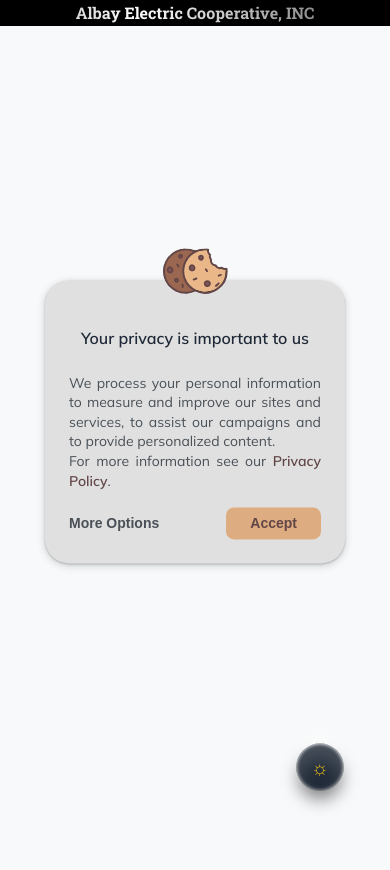
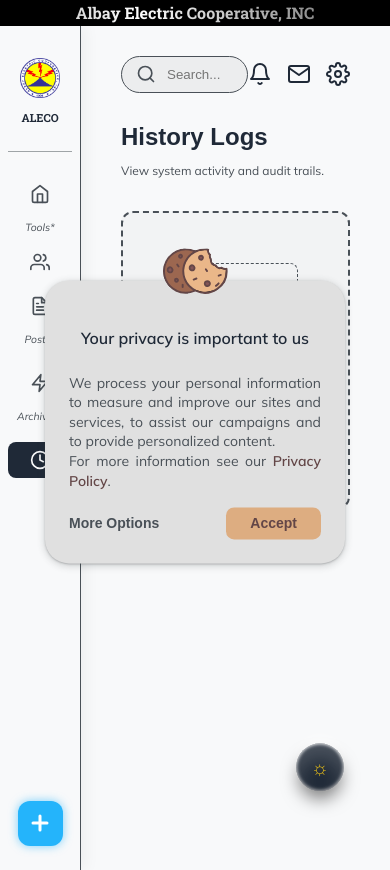
Before and after one commit to zeusgitDev16/ALECO-PIS, a React (Vite) app in the folder ALECO_PIS/: page /admin-history in a window 390 px wide. Before the commit the page ends 844 px from the top, so only its background shows below. Built offline with nearby package versions, Linux system fonts and the light colour scheme; no server answers; a web font is replaced by a local one.

Commit message:
feb 23 lunch

```diff
--- a/ALECO_PIS/package.json
+++ b/ALECO_PIS/package.json
@@ -18,7 +18,8 @@
     "date-fns": "^4.1.0",
     "dotenv": "^17.3.1",
     "express": "^5.2.1",
-    "mysql2": "^3.17.2",
+    "mysql2": "^3.17.4",
+    "nodemailer": "^8.0.1",
     "prop-types": "^15.8.1",
     "react": "^19.2.0",
     "react-dom": "^19.2.0",
@@ -37,7 +38,7 @@
     "eslint-plugin-react-hooks": "^7.0.1",
     "eslint-plugin-react-refresh": "^0.4.24",
     "globals": "^16.5.0",
-    "nodemon": "^3.1.13",
+    "nodemon": "^3.1.14",
     "vite": "^7.3.1"
   }
 }
--- a/ALECO_PIS/src/App.jsx
+++ b/ALECO_PIS/src/App.jsx
@@ -14,6 +14,7 @@ import PrivacyNotice from './PrivacyNotice.jsx';
 import AdminUsers from './components/Users.jsx';
 import AdminTickets from './components/Tickets.jsx';
 import AdminInterruptions from './components/Interruptions.jsx';
+import AdminHistory from './components/History.jsx';
 
 // --- NEW HELPER COMPONENT ---
 // We put the UI logic here so it can "talk" to the Router
@@ -50,6 +51,7 @@ const NavigationWrapper = ({ theme, toggleTheme }) => {
         <Route path="/admin-users" element={<AdminUsers />} />
         <Route path="/admin-tickets" element={<AdminTickets />} />
         <Route path="/admin-interruptions" element={<AdminInterruptions />} />
+        <Route path="/admin-history" element={<AdminHistory />} />
       </Routes>
 
       <CookieBanner />
--- /dev/null
+++ b/ALECO_PIS/src/CSS/CreatePost.css
@@ -0,0 +1,60 @@
+/* From Uiverse.io by felipesntr - Modified to Light Blue with Glow */
+.create-post-btn {
+  border: none;
+  background-color: #24b4fb;
+  border-radius: 0.9em;
+  cursor: pointer;
+  padding: 0.8em 1.2em 0.8em 1em;
+  transition: all ease-in-out 0.2s;
+  font-size: 16px;
+  width: 100%;
+  box-shadow: 0 0 10px rgba(36, 180, 251, 0.6);
+  overflow: hidden;
+}
+
+.create-post-btn span {
+  display: flex;
+  justify-content: center;
+  align-items: center;
+  color: #fff;
+  font-weight: 600;
+}
+
+.create-post-btn svg {
+  margin-right: 8px;
+}
+
+.create-post-btn:hover {
+  background-color: #0071e2;
+  box-shadow: 0 0 20px rgba(36, 180, 251, 0.8), 0 0 40px rgba(36, 180, 251, 0.4);
+  transform: scale(1.02);
+}
+
+/* Responsive: Icon only on small screens (matches Sidebar breakpoint) */
+@media (max-width: 1000px) {
+  .create-post-btn {
+    width: 45px;
+    height: 45px;
+    padding: 0;
+    border-radius: 12px;
+    display: flex;
+    justify-content: center;
+    align-items: center;
+    margin: 0 auto;
+  }
+
+  .create-post-btn .btn-text {
+    display: none;
+  }
+
+  .create-post-btn svg {
+    margin-right: 0;
+    width: 24px;
+    height: 24px;
+  }
+
+  .create-post-btn span {
+    width: 100%;
+    justify-content: center;
+  }
+}
--- a/ALECO_PIS/src/CSS/ReportaProblem.css
+++ b/ALECO_PIS/src/CSS/ReportaProblem.css
@@ -404,6 +404,10 @@
     width: 100%;
   }
 
+  .concern-group {
+    margin-left: 0;
+  }
+
   .form__group_oneform__field {
     width: 100%;
   }
--- a/ALECO_PIS/src/CSS/Sidebar.css
+++ b/ALECO_PIS/src/CSS/Sidebar.css
@@ -135,6 +135,11 @@
     align-items: center; /* Center content for icon mode */
   }
 
+  .sidebar-menu,
+  .sidebar-content {
+    width: 100%;
+  }
+
   .sidebar-logo {
     width: 40px;
     height: 40px;
@@ -174,30 +179,3 @@
 .sidebar-footer {
   margin-top: 1rem;
 }
-
-/* From Uiverse.io by felipesntr - Modified to Light Blue with Glow */
-.sidebar-footer button {
-  border: none;
-  background-color: #24b4fb;
-  border-radius: 0.9em;
-  cursor: pointer;
-  padding: 0.8em 1.2em 0.8em 1em;
-  transition: all ease-in-out 0.2s;
-  font-size: 16px;
-  width: 100%;
-  box-shadow: 0 0 10px rgba(36, 180, 251, 0.6);
-}
-
-.sidebar-footer button span {
-  display: flex;
-  justify-content: center;
-  align-items: center;
-  color: #fff;
-  font-weight: 600;
-}
-
-.sidebar-footer button:hover {
-  background-color: #0071e2;
-  box-shadow: 0 0 20px rgba(36, 180, 251, 0.8), 0 0 40px rgba(36, 180, 251, 0.4);
-  transform: scale(1.02);
-}
--- a/ALECO_PIS/src/PrivacyNotice.jsx
+++ b/ALECO_PIS/src/PrivacyNotice.jsx
@@ -5,6 +5,18 @@ import './CSS/ReportaProblem.css'; // Reusing card and button styles
 const PrivacyNotice = () => {
     return (
         <div id="privacy" className="interruption-list-container">
+            <style>
+                {`
+                    .btn-agree {
+                        box-shadow: 0 0 15px rgba(36, 180, 251, 0.5);
+                        transition: all 0.3s ease-in-out;
+                    }
+                    .btn-agree:hover {
+                        box-shadow: 0 0 25px rgba(36, 180, 251, 0.8), 0 0 50px rgba(36, 180, 251, 0.4);
+                        transform: scale(1.02);
+                    }
+                `}
+            </style>
             <h2 className="section-title">Privacy Notice</h2>
             <div className="report-main-card" style={{ color: 'var(--text-main)' }}>
                 <p style={{ lineHeight: '1.6', textAlign: 'justify' }}>
--- /dev/null
+++ b/ALECO_PIS/src/components/History.jsx
@@ -0,0 +1,25 @@
+import React from 'react';
+import AdminLayout from './AdminLayout';
+
+
+const AdminHistory = () => {
+  return (
+    <AdminLayout activePage="history">
+        <div className="dashboard-header">
+          <h2 className="header-title">History Logs</h2>
+          <p className="header-subtitle">View system activity and audit trails.</p>
+        </div>
+
+        {/* Content Area */}
+        <div className="dashboard-widget">
+          <div className="widget-text">
+            <div style={{ padding: '40px', border: '1px dashed var(--text-secondary)', borderRadius: '8px' }}>
+              History logs will be displayed here.
+            </div>
+          </div>
+        </div>
+    </AdminLayout>
+  );
+};
+
+export default AdminHistory;
--- a/ALECO_PIS/src/components/Sidebar.jsx
+++ b/ALECO_PIS/src/components/Sidebar.jsx
@@ -2,6 +2,7 @@ import React from 'react';
 import { Link } from 'react-router-dom';
 import '../CSS/Sidebar.css';
 import alecoLogo from '../assets/Aleco-logo-modified.png';
+import CreatePost from './buttons/CreatePost';
 
 const AdminSidebar = ({ activePage }) => {
   return (
@@ -60,18 +61,19 @@ const AdminSidebar = ({ activePage }) => {
           </Link>
 
           <span className="sidebar-label">Archives*</span>
+
+          {/* History */}
+          <Link to="/admin-history" className={`sidebar-item ${activePage === 'history' ? 'active' : ''}`}>
+            <svg xmlns="http://www.w3.org/2000/svg" width="24" height="24" viewBox="0 0 24 24" fill="none" stroke="currentColor" strokeWidth="2" strokeLinecap="round" strokeLinejoin="round">
+              <circle cx="12" cy="12" r="10"></circle>
+              <polyline points="12 6 12 12 16 14"></polyline>
+            </svg>
+            <span>History</span>
+          </Link>
         </div>
 
         <div className="sidebar-footer">
-          <button>
-            <span>
-              <svg xmlns="http://www.w3.org/2000/svg" width="20" height="20" viewBox="0 0 24 24" fill="none" stroke="currentColor" strokeWidth="3" strokeLinecap="round" strokeLinejoin="round" style={{ marginRight: '8px' }}>
-                <line x1="12" y1="5" x2="12" y2="19"></line>
-                <line x1="5" y1="12" x2="19" y2="12"></line>
-              </svg>
-              Create Post
-            </span>
-          </button>
+          <CreatePost />
         </div>
       </div>
     </aside>
--- /dev/null
+++ b/ALECO_PIS/src/components/buttons/CreatePost.jsx
@@ -0,0 +1,18 @@
+import React from 'react';
+import '../../CSS/CreatePost.css';
+
+const CreatePost = () => {
+  return (
+    <button className="create-post-btn">
+      <span>
+        <svg xmlns="http://www.w3.org/2000/svg" width="20" height="20" viewBox="0 0 24 24" fill="none" stroke="currentColor" strokeWidth="3" strokeLinecap="round" strokeLinejoin="round">
+          <line x1="12" y1="5" x2="12" y2="19"></line>
+          <line x1="5" y1="12" x2="19" y2="12"></line>
+        </svg>
+        <span className="btn-text">Create Post</span>
+      </span>
+    </button>
+  );
+};
+
+export default CreatePost;
```
Also changed, not shown: 1 other file (tests, documents, lock files or other folders).
